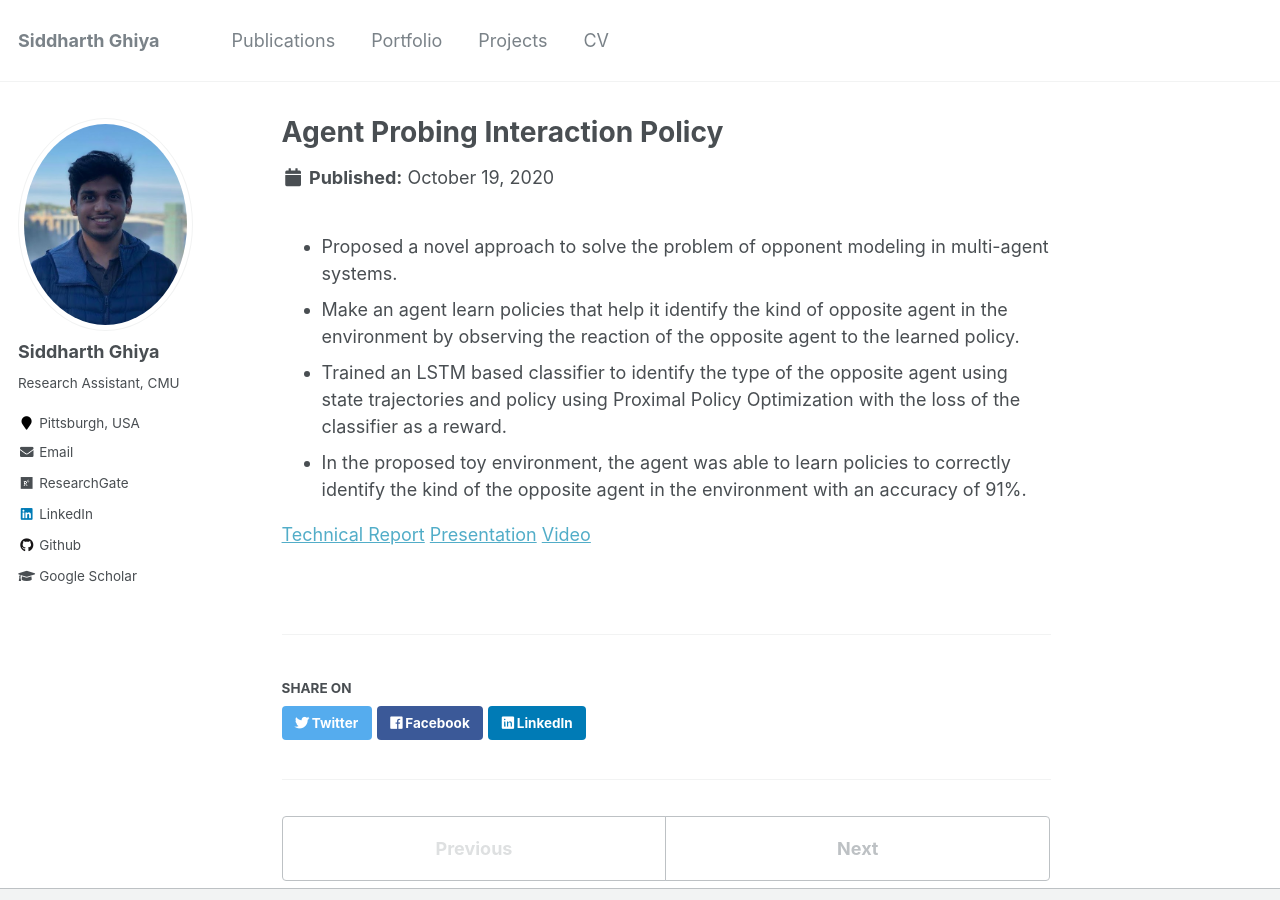
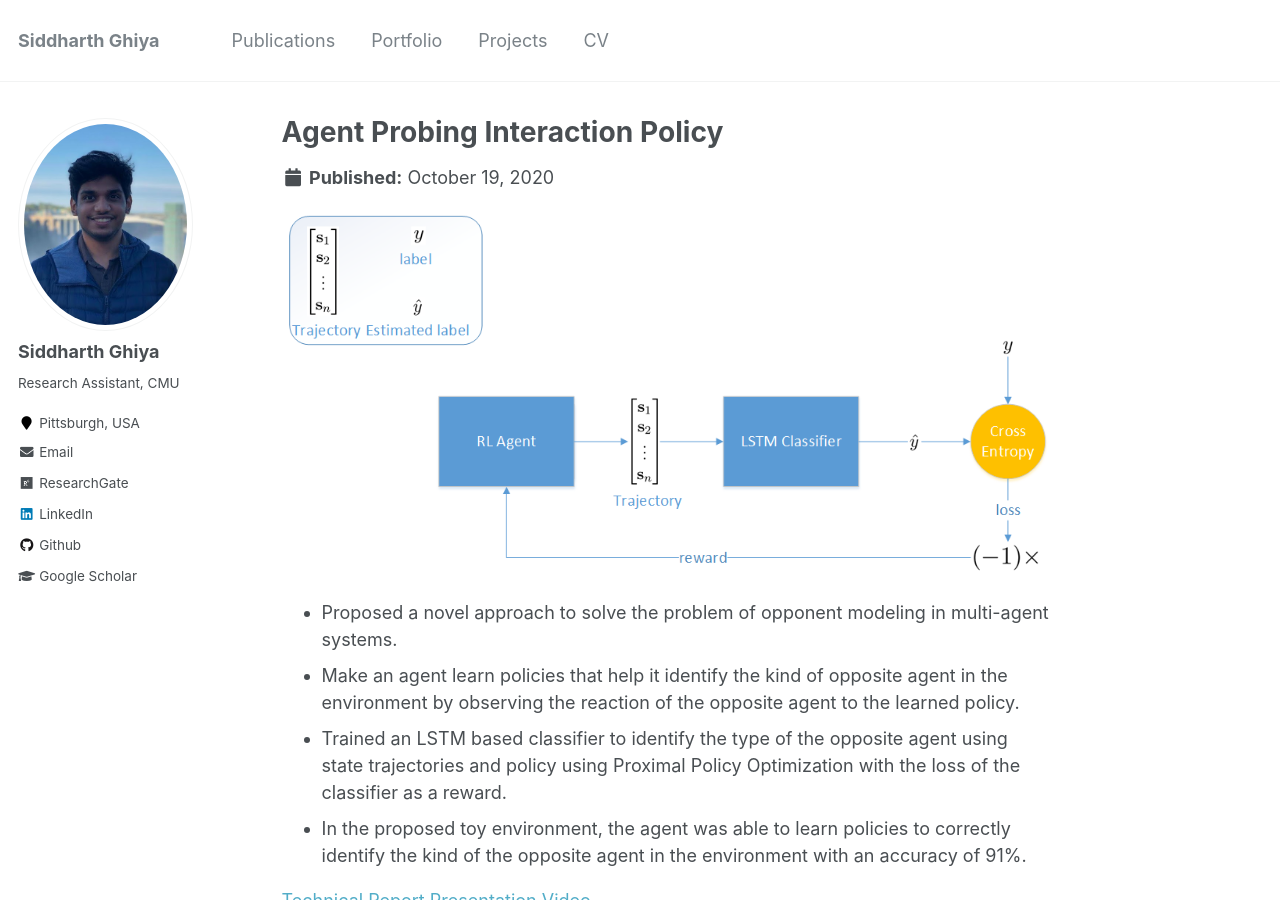
Before and after one commit to siddharthghiya/siddharthghiya.github.io, a Jekyll site: the page built from _portfolio/api.md, in a window 1280 px wide and 900 px high. Built offline with Jekyll 4.4.1, drawn with Linux system fonts in a browser that asks for light colours.

```diff
--- a/_portfolio/api.md
+++ b/_portfolio/api.md
@@ -4,6 +4,7 @@
 collection: portfolio
 ---
 
+<img src="/images/api/architecture.png">
 * Proposed a novel approach to solve the problem of opponent modeling in multi-agent systems.
 * Make an agent learn policies that help it identify the kind of opposite agent in the environment by observing the reaction of the opposite agent to the learned policy.
 * Trained an LSTM based classifier to identify the type of the opposite agent using state trajectories and policy using Proximal Policy Optimization with the loss of the classifier as a reward.
```
